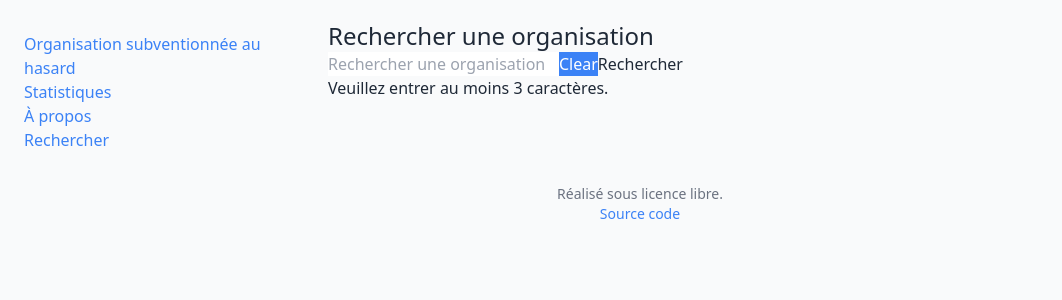
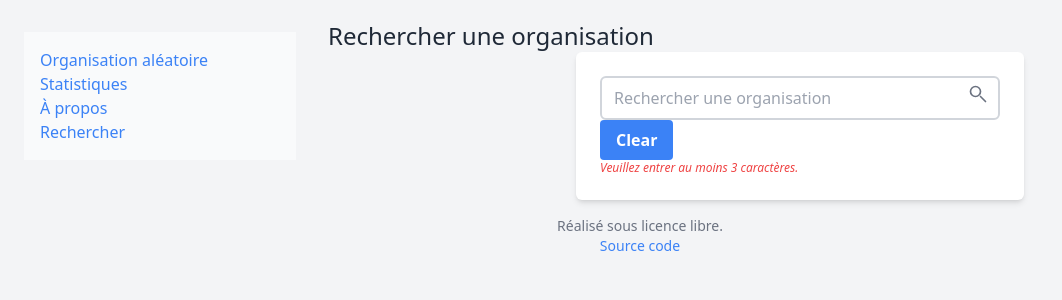
Before and after one commit to data-cfwb/subsidies, a Vue app: page /search in a window 1280 px wide. Shown: the top 300 px of the page, without its empty margins (0-1062 px from the left). Built offline with nearby package versions, Linux system fonts and the light colour scheme.

Commit message:
proto search

```diff
--- a/src/App.vue
+++ b/src/App.vue
@@ -5,10 +5,11 @@
         <aside class="w-full sm:w-1/3 md:w-1/4 px-2">
           <div class="sticky top-0 p-4 w-full">
             <!-- navigation -->
+            <nav>
               <ul class="flex flex-col overflow-hidden">
                 <li>
                   <router-link to="/entreprises/random">
-                  Organisation subventionnée au hasard
+                    Organisation aléatoire
                   </router-link>
                 </li>
 
@@ -28,6 +29,7 @@
                   </router-link>
                 </li>
               </ul>
+            </nav>
           </div>
         </aside>
         <main
--- a/src/components/EntreprisePage.vue
+++ b/src/components/EntreprisePage.vue
@@ -60,12 +60,13 @@
             Activities
           </h2>
           <div>
-            <ul>
+            <ul class="list-disc">
               <li
                 v-for="nace in company.Activities"
                 :key="nace"
               >
-                {{ nace.activity }} {{ nace.NaceCode }}:
+                {{ nace.NaceCode }} <span class="text-sm italic uppercase text-gray-500">
+                  {{ nace.activity }} </span>:
                 {{ joinOnKey(nace.labels, 'Description') }}
               </li>
             </ul>
@@ -93,8 +94,12 @@
             <table class="table-auto">
               <thead>
                 <tr>
-                  <th>Année</th>
-                  <th>Montant</th>
+                  <th class="text-left">
+                    Année
+                  </th>
+                  <th class="text-right">
+                    Montant
+                  </th>
                 </tr>
               </thead>
               <tbody>
@@ -103,7 +108,9 @@
                   :key="subsidy"
                 >
                   <td>{{ subsidy.year }}</td>
-                  <td>{{ Math.round(subsidy.total) }}</td>
+                  <td class="text-right">
+                    {{ Math.round(subsidy.total) }} €
+                  </td>
                 </tr>
               </tbody>
             </table>
@@ -115,12 +122,13 @@
             />
           </div>
 
-          <ul>
+          <ul class="list-disc">
             <li
               v-for="subsidy in company.Subsidies"
               :key="subsidy"
             >
-              {{ subsidy.Year }}: {{ subsidy.MinistreName }} {{ subsidy.Compétence }} {{ subsidy.AmountInEuros }} €
+              {{ subsidy.Year }}: {{ subsidy.MinistreName }} {{ subsidy.Compétence }} {{ subsidy.LegalBasis }}
+              {{ subsidy.AdministrationName }} {{ subsidy.AmountInEuros }} €
             </li>
           </ul>
           <h2 class="h2-subtitle">
--- a/src/components/layouts/SearchLayout.vue
+++ b/src/components/layouts/SearchLayout.vue
@@ -1,31 +1,55 @@
 <template>
   <div>
     <h1>Rechercher une organisation</h1>
-    <div>
+    <div class="max-w-md mx-auto bg-white p-6 rounded-md shadow-md">
+      <!-- Search Input -->
+      <div class="relative">
         <input
           v-model="search"
           type="text"
           placeholder="Rechercher une organisation"
-        class=""
+          class="w-full border-2 border-gray-300 rounded-md py-2 px-3 focus:outline-none focus:border-blue-500"
         >
+        <button class="absolute right-0 top-0 mt-2 mr-3">
+          <!-- Search Icon (You can replace this with your preferred search icon) -->
+          <svg
+            class="h-5 w-5 text-gray-500"
+            fill="none"
+            stroke="currentColor"
+            viewBox="0 0 24 24"
+            xmlns="http://www.w3.org/2000/svg"
+          >
+            <path
+              stroke-linecap="round"
+              stroke-linejoin="round"
+              stroke-width="2"
+              d="M21 21l-6-6M9 15a6 6 0 1 1 0-12 6 6 0 0 1 0 12z"
+            />
+          </svg>
+        </button>
+
         <button
-        class="btn-blue"
+          class="btn btn-blue"
           @click="search = ''"
         >
           Clear
         </button>
-      <button class="btn-primary">
-        Rechercher
-      </button>
 
-      <div v-if="search.length < 3">
+        <div
+          v-if="search.length < 3"
+          class="text-red-500 text-xs italic"
+        >
           <p>
             Veuillez entrer au moins 3 caractères.
           </p>
         </div>
+      </div>
+    </div>
+
+
+
 
     <div v-if="results" />
-    </div>
   </div>
 </template>
 
--- a/src/styles/base.css
+++ b/src/styles/base.css
@@ -5,7 +5,10 @@
 
 @layer base {
   body {
-    @apply bg-gray-50 text-gray-800 min-h-screen;
+    @apply text-gray-800 min-h-screen font-sans bg-gray-100;
+  }
+  nav {
+    @apply bg-gray-50 p-4 text-white;
   }
   h1 {
     @apply text-2xl;
@@ -23,7 +26,13 @@
     @apply text-center text-sm text-gray-500;
   }
   table {
-    @apply border-collapse border border-gray-300;
+    @apply border-collapse border min-w-full border border-gray-300;
+  }
+  th {
+    @apply bg-gray-200 border border-gray-300 px-4 py-2;
+  }
+  td {
+    @apply border border-gray-300 px-4 py-2;
   }
 }
 
```
Lines whose indentation alone changed are shown as unchanged.
